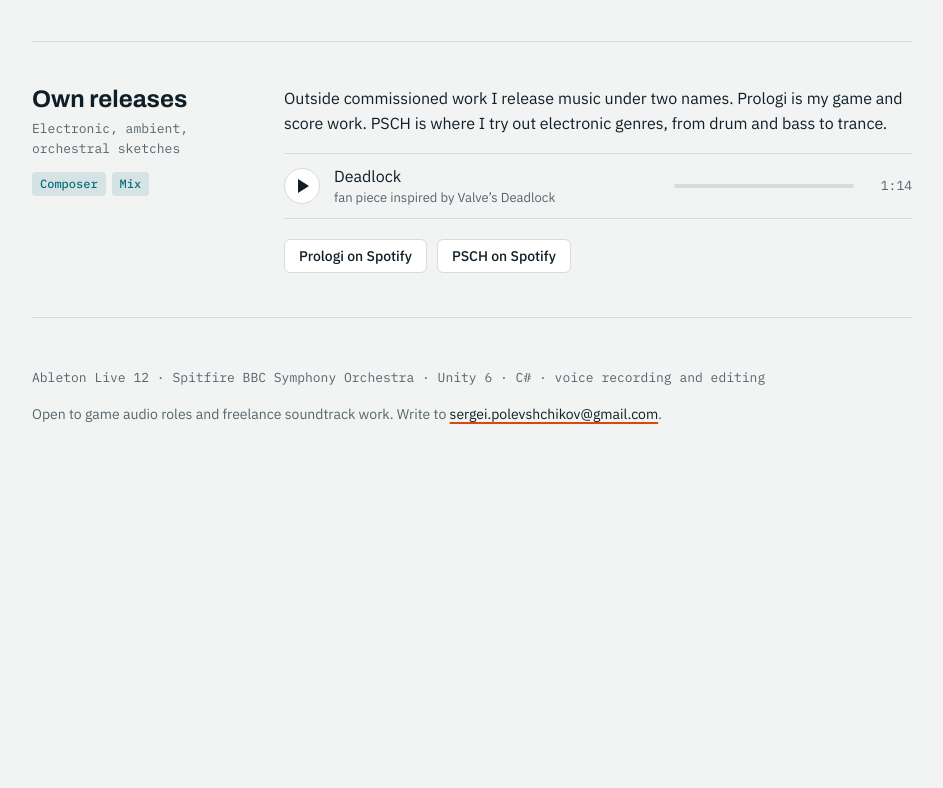
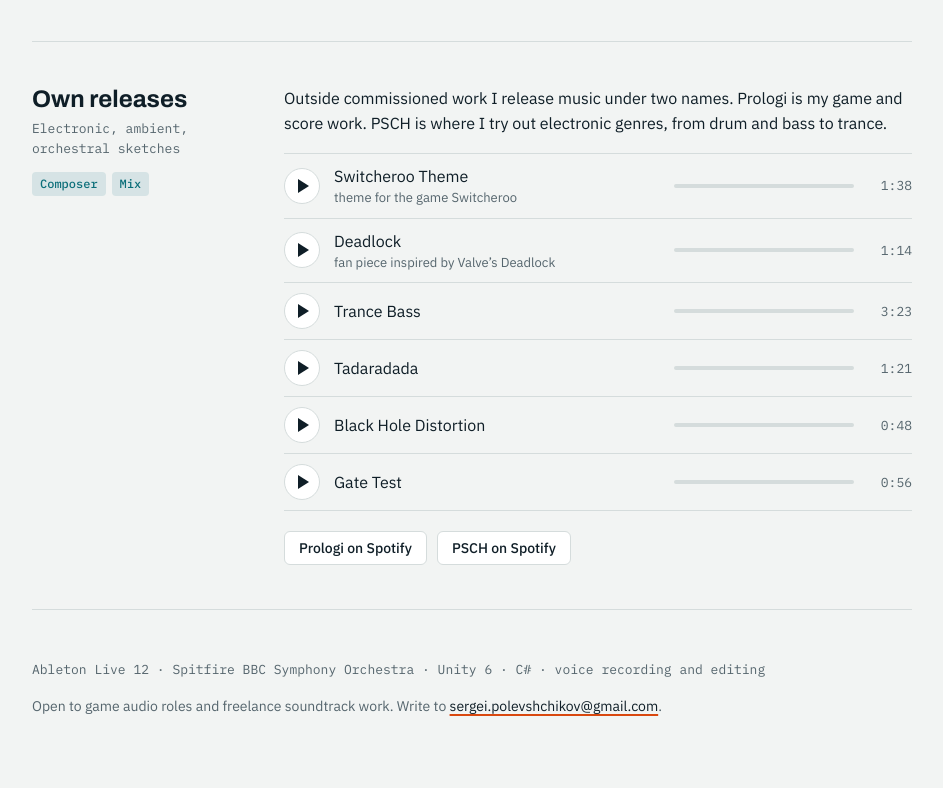
Before and after one commit to SergeiPolev/SergeiPolev.github.io, a plain HTML site: page index.html in a window 1280 px wide. Shown: the part 1660-2448 px from the top of the page, without its empty margins (168-1111 px from the left). Before the commit the page ends 2155 px from the top, so only its background shows below. Drawn offline with Linux system fonts and the light colour scheme.

Commit message:
Add five tracks to own releases
Co-Authored-By: Claude Opus 5.5 <noreply@anthropic.com>
Claude-Session: https://claude.ai/code/session_012VtwaCUTXSWnjekHZiL9u1

```diff
--- a/index.html
+++ b/index.html
@@ -173,7 +173,12 @@ footer .tools{font:400 13px/1.7 var(--mono)}
   <div class="body">
     <p>Outside commissioned work I release music under two names. Prologi is my game and score work. PSCH is where I try out electronic genres, from drum and bass to trance.</p>
     <ol class="player-list">
+      <li class="trk" data-src="audio/switcheroo-theme.mp3"><button type="button" class="play" aria-label="Play Switcheroo Theme"></button><span class="t">Switcheroo Theme <span class="note">theme for the game Switcheroo</span></span><span class="bar"><span></span></span><span class="d">1:38</span></li>
       <li class="trk" data-src="audio/deadlock.mp3"><button type="button" class="play" aria-label="Play Deadlock"></button><span class="t">Deadlock <span class="note">fan piece inspired by Valve’s Deadlock</span></span><span class="bar"><span></span></span><span class="d">1:14</span></li>
+      <li class="trk" data-src="audio/trance-bass.mp3"><button type="button" class="play" aria-label="Play Trance Bass"></button><span class="t">Trance Bass</span><span class="bar"><span></span></span><span class="d">3:23</span></li>
+      <li class="trk" data-src="audio/tadaradada.mp3"><button type="button" class="play" aria-label="Play Tadaradada"></button><span class="t">Tadaradada</span><span class="bar"><span></span></span><span class="d">1:21</span></li>
+      <li class="trk" data-src="audio/black-hole-distortion.mp3"><button type="button" class="play" aria-label="Play Black Hole Distortion"></button><span class="t">Black Hole Distortion</span><span class="bar"><span></span></span><span class="d">0:48</span></li>
+      <li class="trk" data-src="audio/gate-test.mp3"><button type="button" class="play" aria-label="Play Gate Test"></button><span class="t">Gate Test</span><span class="bar"><span></span></span><span class="d">0:56</span></li>
     </ol>
     <div class="row">
       <a class="btn" href="https://open.spotify.com/artist/7iaA287wLiVuu4hKI3a7GG">Prologi on Spotify</a>
```
Also changed, not shown: 5 other files.
